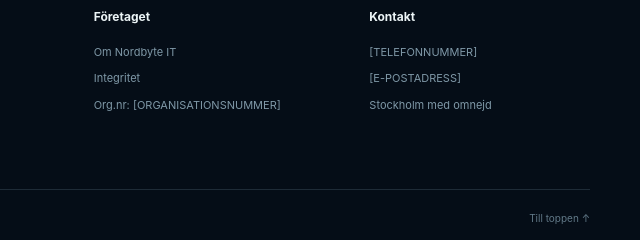
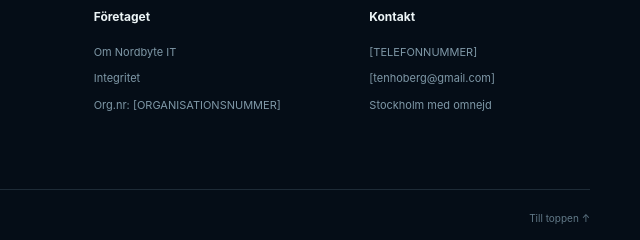
Before and after one commit to tenho965/nordbyte-it, a plain HTML site: page index.html in a window 1280 px wide. Shown: the part 6122-6362 px from the top of the page, 640-1280 px from the left. Drawn offline with Linux system fonts and the light colour scheme.

Commit message:
Update index.html

```diff
--- a/index.html
+++ b/index.html
@@ -217,7 +217,7 @@
 
   <div class="mobile-actions" aria-label="Snabbkontakt"><a href="#kontakt">Beskriv problemet</a><a href="#kontakt">Kontaktuppgifter</a></div>
   <footer class="site-footer">
-    <div class="container footer-grid"><div><a class="brand brand--footer" href="#top"><svg class="brand__mark" viewBox="0 0 44 44" aria-hidden="true"><path d="M12 10h12l8 8v16H20l-8-8V10Z"/><path d="M20 18h12M20 18v16"/></svg><span>Nordbyte <strong>IT</strong></span></a><p>Personlig IT-support i Stockholm för privatpersoner och småföretag.</p></div><div><strong>Tjänster</strong><a href="#tjanster">Datorhjälp</a><a href="#tjanster">WiFi & nätverk</a><a href="#tjanster">Säkerhet</a><a href="#tjanster">Företagssupport</a></div><div><strong>Företaget</strong><a href="#om">Om Nordbyte IT</a><a href="integritet.html">Integritet</a><span>Org.nr: [ORGANISATIONSNUMMER]</span></div><div><strong>Kontakt</strong><span>[TELEFONNUMMER]</span><span>[E-POSTADRESS]</span><span>Stockholm med omnejd</span></div></div>
+    <div class="container footer-grid"><div><a class="brand brand--footer" href="#top"><svg class="brand__mark" viewBox="0 0 44 44" aria-hidden="true"><path d="M12 10h12l8 8v16H20l-8-8V10Z"/><path d="M20 18h12M20 18v16"/></svg><span>Nordbyte <strong>IT</strong></span></a><p>Personlig IT-support i Stockholm för privatpersoner och småföretag.</p></div><div><strong>Tjänster</strong><a href="#tjanster">Datorhjälp</a><a href="#tjanster">WiFi & nätverk</a><a href="#tjanster">Säkerhet</a><a href="#tjanster">Företagssupport</a></div><div><strong>Företaget</strong><a href="#om">Om Nordbyte IT</a><a href="integritet.html">Integritet</a><span>Org.nr: [ORGANISATIONSNUMMER]</span></div><div><strong>Kontakt</strong><span>[TELEFONNUMMER]</span><span>[tenhoberg@gmail.com]</span><span>Stockholm med omnejd</span></div></div>
     <div class="container footer-bottom"><span>© <span id="year"></span> Nordbyte IT. Alla rättigheter förbehållna.</span><a href="#top">Till toppen ↑</a></div>
   </footer>
   <script src="script.js" defer></script>
```
